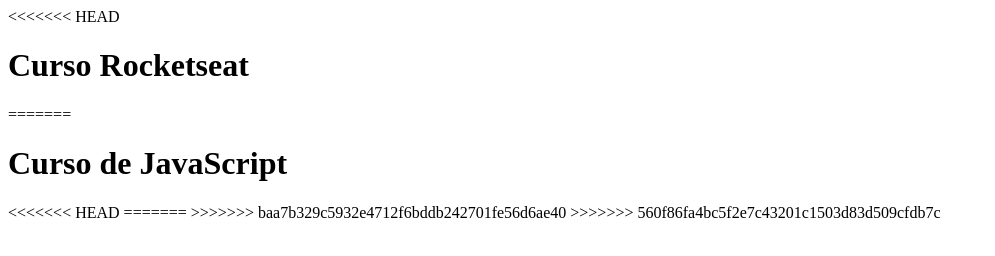
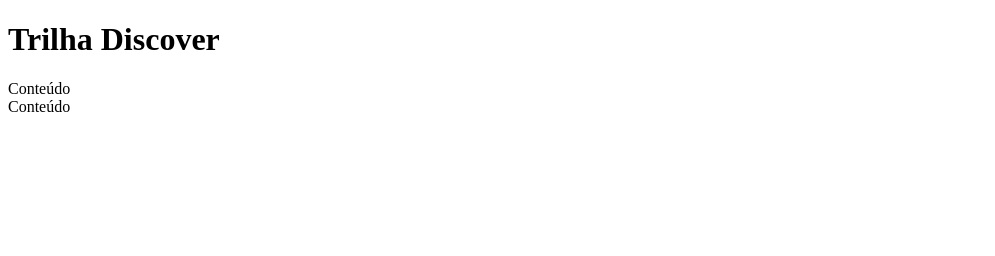
Before and after one commit to marcieleadivincula/rocketseat-starter, a website: page index.html in a window 1280 px wide. Shown: the whole page, without its empty margins (0-995 px from the left). Drawn offline with Linux system fonts and the light colour scheme.

Commit message:
Resolve conflict
Resolvendo conflitos

```diff
--- a/index.html
+++ b/index.html
@@ -1,22 +1,27 @@
 <!DOCTYPE html>
 <html lang="en">
-<head>
-    <meta charset="UTF-8">
-    <meta name="viewport" content="width=device-width, initial-scale=1.0">
-    <title>Curso Rocketseat</title>
-</head>
-<body>
-<<<<<<< HEAD
-    <h1>Curso Rocketseat</h1>
-=======
-    <h1>Curso de JavaScript</h1>
-<<<<<<< HEAD
+  <head>
+    <meta charset="UTF-8" />
+    <meta name="viewport" content="width=device-width, initial-scale=1.0" />
+    <title>Rocketseat</title>
+  </head>
 
+  <body>
+    <!--Isso é um comentário em HTML-->
+    <h1>Trilha Discover</h1>
 
-=======
->>>>>>> baa7b329c5932e4712f6bddb242701fe56d6ae40
+    <div
+      title="Definir um título"
+      class="carrinho"
+      contenteditable="true"
+      id="cart1"
+      tabindex="1"
+    >
+      Conteúdo
+    </div>
+    <div class="carrinho" data-id="" id="cart2" tabindex="2">Conteúdo</div>
+    <div class="carrinho" hidden tabindex="3">Conteúdo</div>
 
-    <script src="/src/scripts/index.js"></script>
->>>>>>> 560f86fa4bc5f2e7c43201c1503d83d509cfdb7c
-</body>
+    <script src="./src/js/index.js"></script>
+  </body>
 </html>
--- a/package.json
+++ b/package.json
@@ -15,5 +15,6 @@
   "bugs": {
     "url": "https://github.com/marcieleadivincula/starter/issues"
   },
-  "homepage": "https://github.com/marcieleadivincula/starter#readme"
+  "homepage": "https://github.com/marcieleadivincula/starter#readme",
+  "keywords": []
 }
```
Also changed, not shown: README.md.
